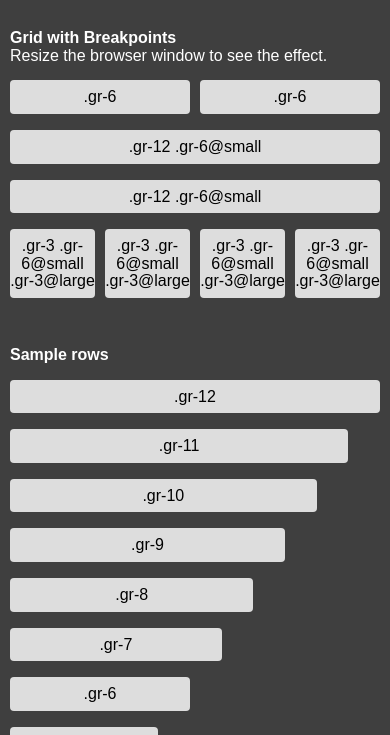
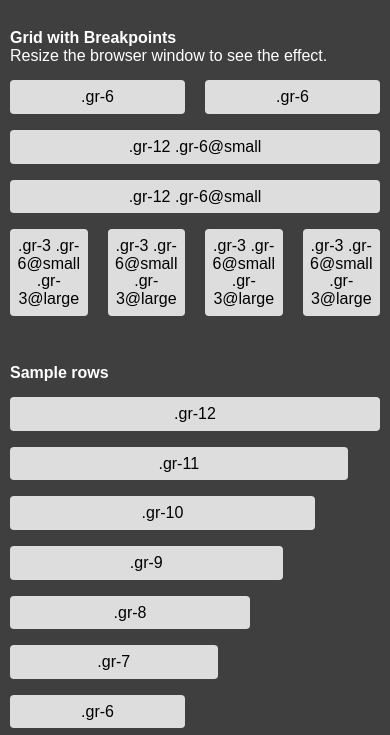
Before and after one commit to hi-digital/easy-flex, a website built with Vite: page demo/index.html in a window 390 px wide. Shown: the part 70-805 px from the top of the page. Built offline with nearby package versions, Linux system fonts and the light colour scheme.

Commit message:
Fixed gutter handling on all breakpoints

```diff
--- a/src/demo/_grid.scss
+++ b/src/demo/_grid.scss
@@ -4,8 +4,8 @@ $container-max: 1680px;
 
 @include easy-flex-breakpoint('tiny', 480px, 10px, 10px);
 @include easy-flex-breakpoint('small', 768px, 10px, 10px);
-@include easy-flex-breakpoint('medium', 1024px, 10px, 20px);
-@include easy-flex-breakpoint('large', 1200px, 10px, 20px);
+@include easy-flex-breakpoint('medium', 1024px, 20px, 20px);
+@include easy-flex-breakpoint('large', 1200px, 20px, 20px);
 @include easy-flex-breakpoint('huge', 1440px, 20px, 40px);
 @include easy-flex-breakpoint('full', $container-max, 20px, 40px);
 
@@ -13,7 +13,7 @@ $container-max: 1680px;
         columns: 12,
         container-width: 100%,
         container-max-width: $container-max,
-        gutter-width: 10px,
+        gutter-width: 20px,
         vertical-space: 10px,
 ));
 
--- a/src/scss/_mixins.scss
+++ b/src/scss/_mixins.scss
@@ -185,10 +185,8 @@
 @mixin create-grid-states() {
   $columns-amount: map-get($settings, columns);
 
-  @each $key, $value in $breakpoints {
-    @include respond-to($key) {
   @for $index from 1 through $columns-amount {
-        .gr-#{$index}\@#{$key} {
+    .gr-#{$index} {
       max-width: math.div(100%, $columns-amount) * $index;
       flex-basis: math.div(100%, $columns-amount) * $index;
 
@@ -201,17 +199,19 @@
         }
       }
     }
-
-        .no-gutter\@#{$key} {
-          padding: 0;
   }
 
-        .no-gutter-right\@#{$key} {
-          padding-right: 0;
+  @each $key, $value in $breakpoints {
+    @include respond-to($key) {
+      @for $index from 1 through $columns-amount {
+        .gr-#{$index}\@#{$key} {
+          max-width: math.div(100%, $columns-amount) * $index;
+          flex-basis: math.div(100%, $columns-amount) * $index;
+
+          @if map-has-key($gutter-widths, $key) {
+            padding-left: math.div(map-get($gutter-widths, $key), 2);
+            padding-right: math.div(map-get($gutter-widths, $key), 2);
           }
-
-        .no-gutter-left\@#{$key} {
-          padding-left: 0;
         }
       }
     }
@@ -266,7 +266,6 @@
  */
 @mixin create-order() {
   $columns-amount: map-get($settings, columns);
-
   @for $index from $columns-amount through 1 {
     @each $key, $value in $breakpoints {
       @include respond-to($key) {
@@ -300,6 +299,47 @@
 }
 
 /**
+ * Create gutter / no-gutter classes for each breakpoint
+ * @author Ivo Wermelinger @iwe-hi / @ivowermelinger
+ *
+ * @example 	scss
+ * @include create-gutter-options();
+ *
+ */
+@mixin create-gutter-options() {
+  @each $key, $value in $breakpoints {
+    @include respond-to($key) {
+      @if map-has-key($gutter-widths, $key) {
+        .no-gutter\@#{$key} {
+          padding: 0;
+        }
+
+        .no-gutter-right\@#{$key} {
+          padding-right: 0;
+        }
+
+        .no-gutter-left\@#{$key} {
+          padding-left: 0;
+        }
+
+        .gutter\@#{$key} {
+          padding-left: math.div(map-get($gutter-widths, $key), 2);
+          padding-right: math.div(map-get($gutter-widths, $key), 2);
+        }
+
+        .gutter-left\@#{$key} {
+          padding-left: math.div(map-get($gutter-widths, $key), 2);
+        }
+
+        .gutter-right\@#{$key} {
+          padding-right: math.div(map-get($gutter-widths, $key), 2);
+        }
+      }
+    }
+  }
+}
+
+/**
  * Add custom classes to each breakpoint
  * @author Ivo Wermelinger @iwe-hi / @ivowermelinger
  * @param 		{String} 		$name 		     The new breakpoint name
--- a/src/scss/_setup.scss
+++ b/src/scss/_setup.scss
@@ -59,11 +59,12 @@
   // Grid setup mixins
   @include create-container();
   @include create-row();
+  @include create-grid-states();
   @include create-grid-base();
-  @include create-grid-states();
   @include create-prefixes();
 
   // Helper classes
   @include create-order();
   @include create-show-and-hide();
+  @include create-gutter-options();
 }
```
Also changed, not shown: demo/index.html (+2 -0 lines). Lines whose indentation alone changed are shown as unchanged.
